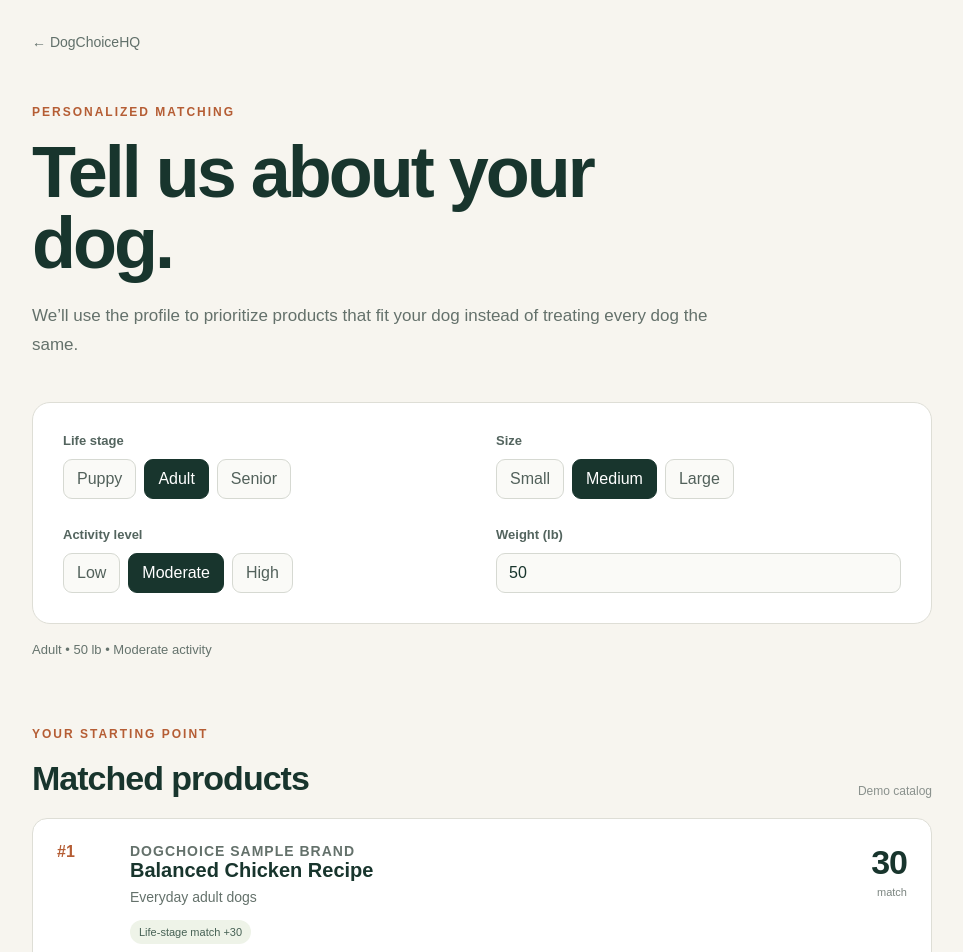
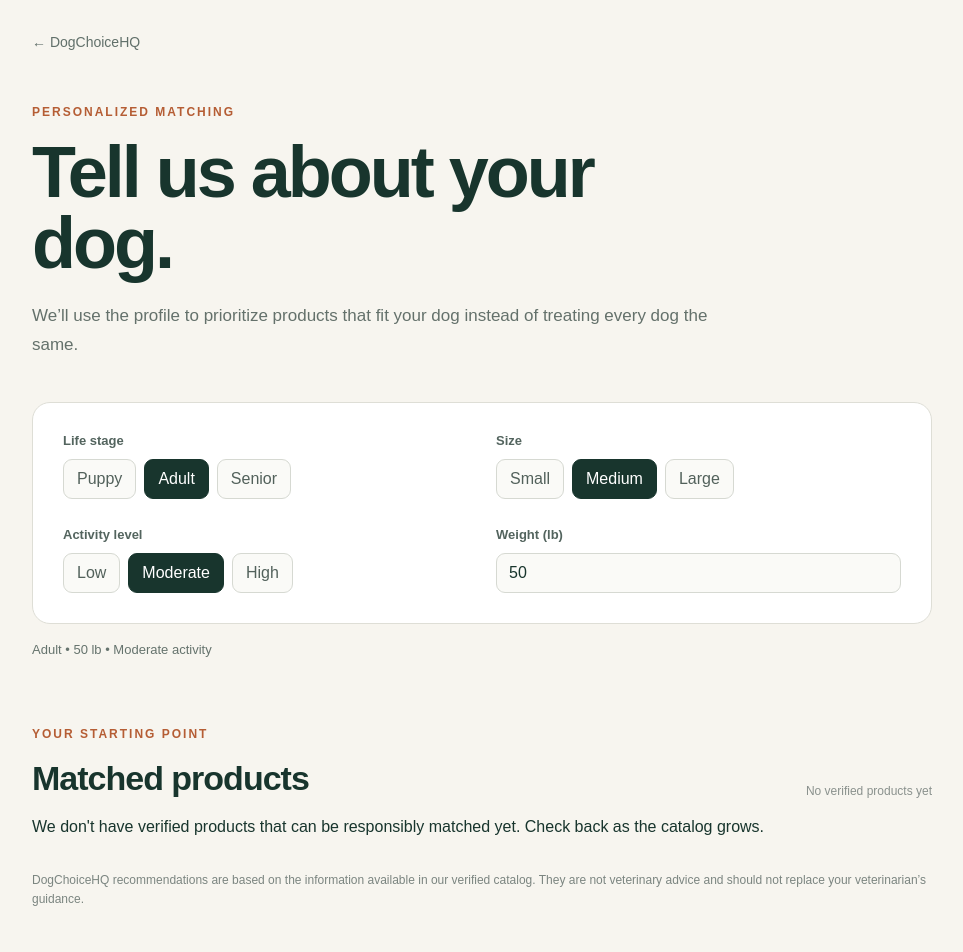
Before and after one commit to alexander44bryantab-beep/DogChoiceHQ, a Next.js app: page /find in a window 1280 px wide. Shown: the top 952 px of the page, without its empty margins (158-1121 px from the left). Built offline with nearby package versions, Linux system fonts and the light colour scheme.

Commit message:
refactor: load verified products on server for dog matcher

```diff
--- a/app/find/page.tsx
+++ b/app/find/page.tsx
@@ -1,41 +1,19 @@
-"use client";
-
-import { useMemo, useState } from "react";
-import { products } from "@/data/products";
-import { defaultDogProfile, getDogProfileSummary, scoreDogMatch, type DogProfile } from "@/lib/dog-profile";
+import Link from "next/link";
+import FindMatcher from "./FindMatcher";
+import { getVerifiedProducts } from "@/lib/product-repository";
 
 export default function FindPage() {
-  const [profile, setProfile] = useState<DogProfile>(defaultDogProfile);
-
-  const recommendations = useMemo(() => products.map((product) => {
-    const match = scoreDogMatch(profile, {
-      bestFor: product.bestFor,
-      lifeStages: product.lifeStages?.map((stage) => stage === "Puppy" ? "puppy" : stage === "Adult Maintenance" ? "adult" : "senior"),
-      priorities: product.features.map((feature) => feature.toLowerCase()),
-    });
-    return { product, ...match };
-  }).sort((a, b) => b.score - a.score), [profile]);
-
-  const set = <K extends keyof DogProfile>(key: K, value: DogProfile[K]) => setProfile((current) => ({ ...current, [key]: value }));
+  const verifiedProducts = getVerifiedProducts();
 
   return (
     <main className="find-page">
       <div className="container find-wrap">
-        <a className="back-link" href="/">← DogChoiceHQ</a>
+        <Link className="back-link" href="/">← DogChoiceHQ</Link>
         <p className="eyebrow">PERSONALIZED MATCHING</p>
         <h1>Tell us about your dog.</h1>
         <p className="find-intro">We’ll use the profile to prioritize products that fit your dog instead of treating every dog the same.</p>
-        <section className="profile-panel">
-          <div className="field"><label>Life stage</label><div className="choice-row">{(["puppy", "adult", "senior"] as const).map((value) => <button type="button" className={profile.lifeStage === value ? "choice active" : "choice"} key={value} onClick={() => set("lifeStage", value)}>{value[0].toUpperCase() + value.slice(1)}</button>)}</div></div>
-          <div className="field"><label>Size</label><div className="choice-row">{(["small", "medium", "large"] as const).map((value) => <button type="button" className={profile.size === value ? "choice active" : "choice"} key={value} onClick={() => set("size", value)}>{value[0].toUpperCase() + value.slice(1)}</button>)}</div></div>
-          <div className="field"><label>Activity level</label><div className="choice-row">{(["low", "moderate", "high"] as const).map((value) => <button type="button" className={profile.activityLevel === value ? "choice active" : "choice"} key={value} onClick={() => set("activityLevel", value)}>{value[0].toUpperCase() + value.slice(1)}</button>)}</div></div>
-          <div className="field"><label htmlFor="weight">Weight (lb)</label><input id="weight" type="number" min="1" max="300" value={profile.weightLb} onChange={(event) => set("weightLb", Number(event.target.value))} /></div>
-        </section>
-        <div className="profile-summary">{getDogProfileSummary(profile)}</div>
-        <section className="results"><div className="results-head"><div><p className="eyebrow">YOUR STARTING POINT</p><h2>Matched products</h2></div><span>Demo catalog</span></div>
-          {recommendations.map(({ product, score, reasons }, index) => <article className="match-card" key={product.id}><div className="rank">#{index + 1}</div><div className="match-main"><p className="brand-small">{product.brand}</p><h3>{product.name}</h3><p>{product.bestFor}</p><div className="reason-list">{reasons.map((reason) => <span key={reason.label}>{reason.label}{reason.points ? ` +${reason.points}` : ""}</span>)}</div></div><div className="match-score"><strong>{score}</strong><span>match</span></div></article>)}
-        </section>
-        <p className="disclaimer">This is a prototype matching experience using sample product records. It is not veterinary advice and should not replace your veterinarian’s guidance.</p>
+        <FindMatcher products={verifiedProducts} />
+        <p className="disclaimer">DogChoiceHQ recommendations are based on the information available in our verified catalog. They are not veterinary advice and should not replace your veterinarian’s guidance.</p>
       </div>
     </main>
   );
```
